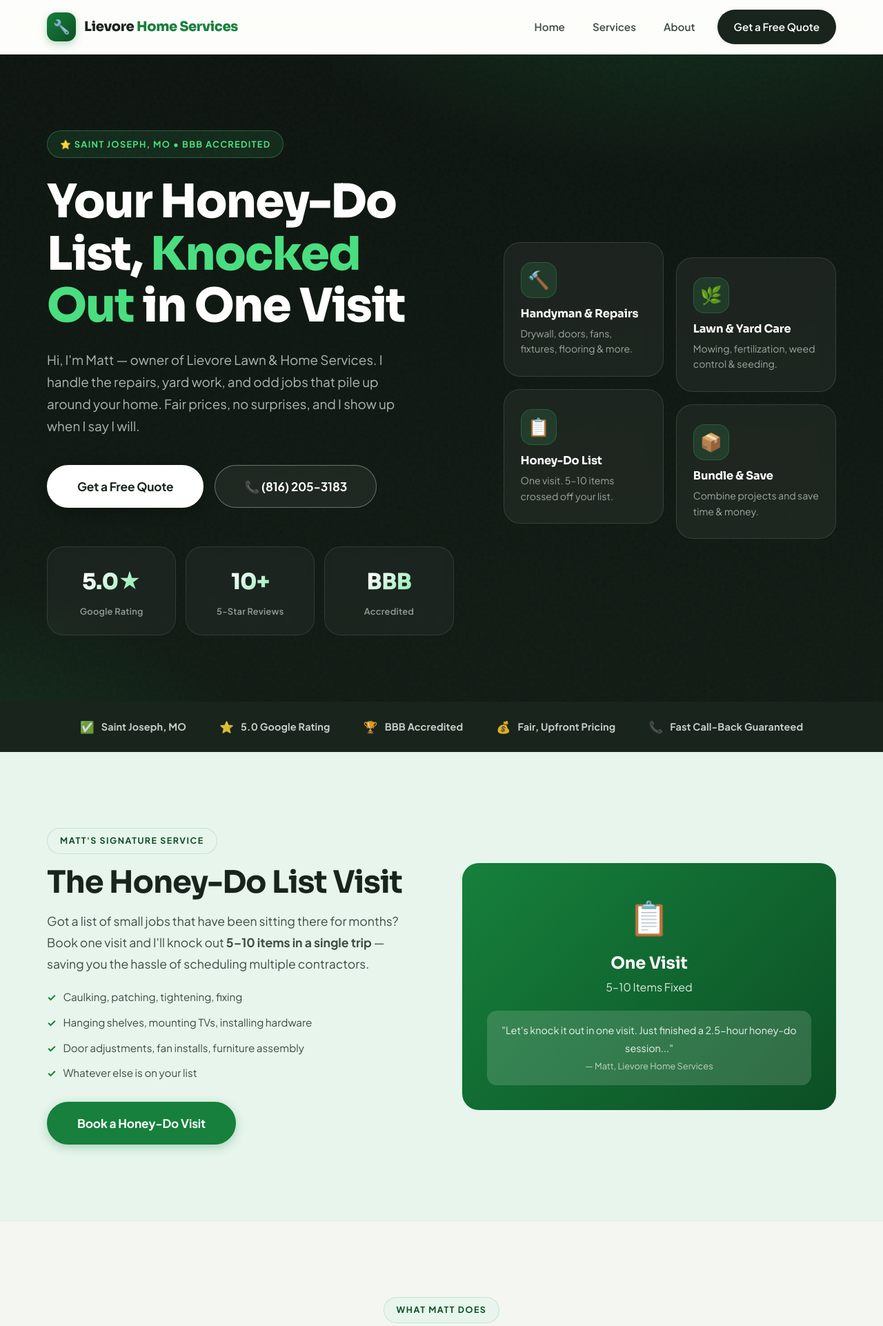
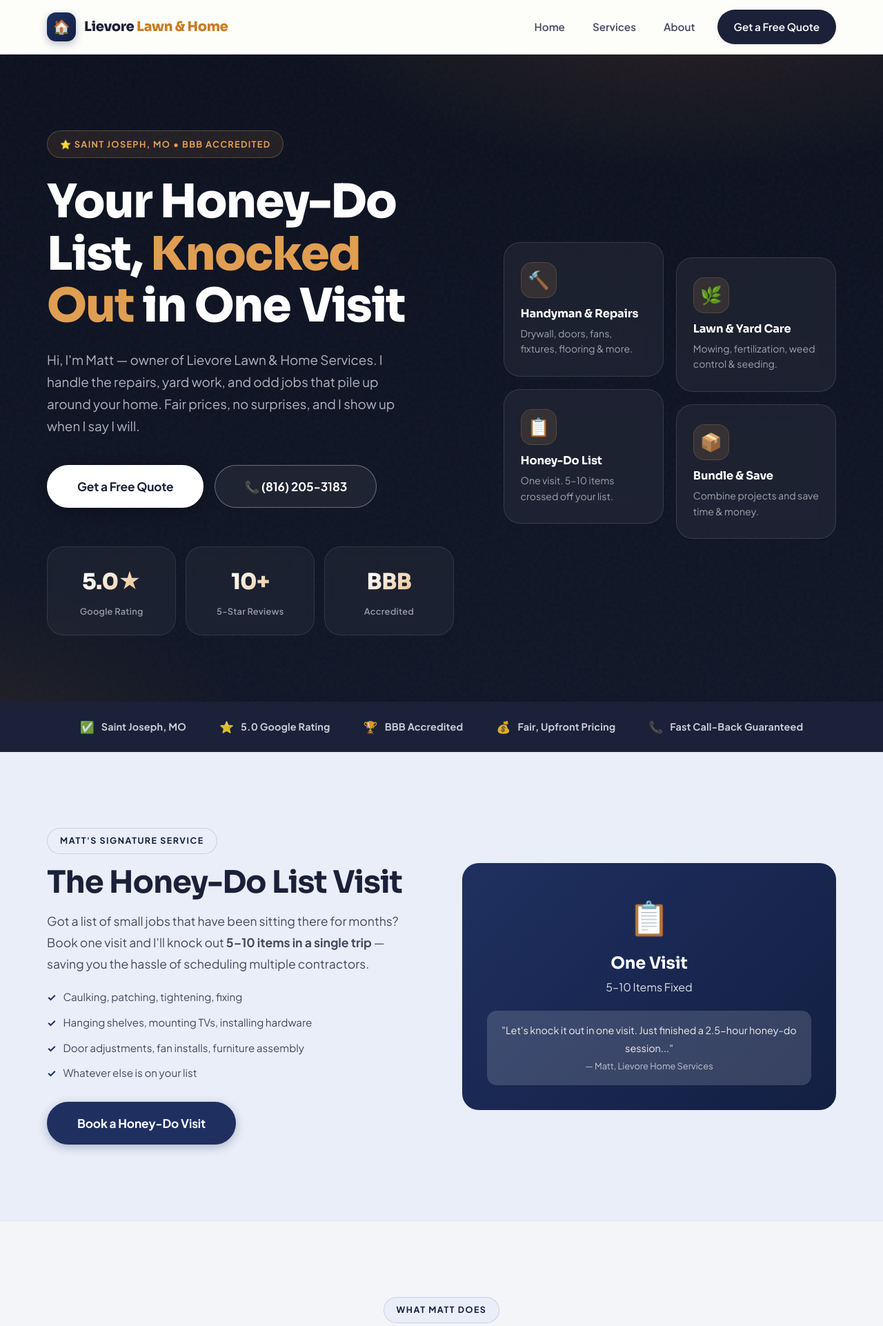
Before and after one commit to Coeus-Tech/Smartsheet-Attachment-Rename, a WordPress theme: template lievore-home-services-theme/front-page.php in a window 1280 px wide. Shown: the top 1922 px of the page at 69% size. Run offline with PHP 8.4 and a stand-in for WordPress, Linux system fonts and the light colour scheme; the site name, menu and one post (Sample post) are stand-ins, and other content is empty; some libraries are stand-ins or nearby versions.

Commit message:
Reskin theme to navy + copper matching actual logo
Swap the green palette for the navy/copper colors from the real
Lievore Lawn & Home Services logo. Header now displays the uploaded
custom logo on its own (white background) instead of the emoji mark,
falling back to a text wordmark when no logo is set.

https://claude.ai/code/session_01QYE6E9ZRmrfczujEkAhj8H

```diff
--- a/lievore-home-services-theme/assets/css/main.css
+++ b/lievore-home-services-theme/assets/css/main.css
@@ -1,26 +1,26 @@
 /* =========================================================
    LIEVORE LAWN & HOME SERVICES – v2 "Modern" Stylesheet
-   Deep green brand + warm neutrals, oversized type,
+   Navy + copper brand (matches logo), oversized type,
    pill buttons, glass cards, soft shadows.
    ========================================================= */
 
 /* ---------- Design Tokens ---------- */
 :root {
   /* Brand — green, matching the Lievore logo */
-  --color-primary:     #16803c;
-  --color-primary-dk:  #0c4f24;
-  --color-primary-lt:  #e7f5ec;
-  --color-accent:      #f59e0b;
-  --color-accent-dk:   #d97706;
+  --color-primary:     #1f3060;
+  --color-primary-dk:  #131f42;
+  --color-primary-lt:  #e9eef8;
+  --color-accent:      #c97c24;
+  --color-accent-dk:   #a8631a;
 
   /* Neutrals — warm, not sterile */
-  --color-dark:        #0d1410;
-  --color-ink:         #18241c;
-  --color-mid:         #3f4b43;
-  --color-muted:       #6b7a70;
-  --color-border:      #e4e8e2;
+  --color-dark:        #0c1220;
+  --color-ink:         #1a2138;
+  --color-mid:         #424a60;
+  --color-muted:       #6c7488;
+  --color-border:      #e3e6ee;
   --color-bg:          #fdfdfb;
-  --color-bg-alt:      #f4f6f1;
+  --color-bg-alt:      #f3f5f9;
 
   --font-body: 'Plus Jakarta Sans', -apple-system, BlinkMacSystemFont, 'Segoe UI', sans-serif;
   --font-heading: 'Sora', 'Plus Jakarta Sans', -apple-system, sans-serif;
@@ -31,7 +31,7 @@
   --shadow-sm: 0 1px 2px rgba(13,20,16,.05), 0 2px 8px rgba(13,20,16,.04);
   --shadow:    0 6px 24px rgba(13,20,16,.08);
   --shadow-lg: 0 20px 50px rgba(13,20,16,.14);
-  --glow:      0 0 60px rgba(34,197,94,.25);
+  --glow:      0 0 60px rgba(201,124,36,.25);
 
   --max-width: 1200px;
   --section-py: 110px;
@@ -107,12 +107,12 @@ p:last-child { margin-bottom: 0; }
   padding: 7px 18px;
   border-radius: var(--radius-pill);
   margin-bottom: 16px;
-  border: 1px solid rgba(22,128,60,.15);
+  border: 1px solid rgba(31,48,96,.15);
 }
 .section--dark .section-tag {
-  background: rgba(34,197,94,.12);
-  color: #4ade80;
-  border-color: rgba(74,222,128,.25);
+  background: rgba(201,124,36,.12);
+  color: #e09e52;
+  border-color: rgba(224,158,82,.25);
 }
 
 /* ---------- Buttons ---------- */
@@ -137,14 +137,14 @@ p:last-child { margin-bottom: 0; }
   background: var(--color-primary);
   color: #fff;
   border-color: var(--color-primary);
-  box-shadow: 0 4px 14px rgba(22,128,60,.3);
+  box-shadow: 0 4px 14px rgba(31,48,96,.3);
 }
 .btn-primary:hover {
   background: var(--color-primary-dk);
   border-color: var(--color-primary-dk);
   color: #fff;
   transform: translateY(-2px);
-  box-shadow: 0 8px 24px rgba(22,128,60,.38);
+  box-shadow: 0 8px 24px rgba(31,48,96,.38);
 }
 .btn-outline {
   background: transparent;
@@ -239,9 +239,15 @@ p:last-child { margin-bottom: 0; }
   color: #fff;
   font-size: 1.25rem;
   flex-shrink: 0;
-  box-shadow: 0 4px 12px rgba(22,128,60,.3);
+  box-shadow: 0 4px 12px rgba(31,48,96,.3);
 }
-.logo-text span { color: var(--color-primary); }
+.logo-text span { color: var(--color-accent); }
+.site-logo .custom-logo,
+.site-logo img {
+  max-height: 58px;
+  width: auto;
+  display: block;
+}
 
 .site-nav { display: flex; align-items: center; gap: 4px; }
 .site-nav a {
@@ -269,9 +275,9 @@ p:last-child { margin-bottom: 0; }
 /* ---------- Hero ---------- */
 .hero {
   background:
-    radial-gradient(1100px 600px at 78% -20%, rgba(34,197,94,.22), transparent 60%),
-    radial-gradient(800px 500px at -5% 110%, rgba(34,197,94,.12), transparent 55%),
-    linear-gradient(180deg, #0c130e 0%, #0f1a12 100%);
+    radial-gradient(1100px 600px at 78% -20%, rgba(201,124,36,.22), transparent 60%),
+    radial-gradient(800px 500px at -5% 110%, rgba(201,124,36,.12), transparent 55%),
+    linear-gradient(180deg, #0b101f 0%, #0f1526 100%);
   color: #fff;
   padding: 110px 0 96px;
   position: relative;
@@ -296,9 +302,9 @@ p:last-child { margin-bottom: 0; }
   display: inline-flex;
   align-items: center;
   gap: 8px;
-  background: rgba(74,222,128,.1);
-  border: 1px solid rgba(74,222,128,.3);
-  color: #4ade80;
+  background: rgba(224,158,82,.1);
+  border: 1px solid rgba(224,158,82,.3);
+  color: #e09e52;
   font-size: .8rem;
   font-weight: 700;
   letter-spacing: .1em;
@@ -312,11 +318,11 @@ p:last-child { margin-bottom: 0; }
   margin-bottom: 24px;
   text-wrap: balance;
 }
-.hero h1 em, .hero h1 .accent { font-style: normal; color: #4ade80; }
+.hero h1 em, .hero h1 .accent { font-style: normal; color: #e09e52; }
 .hero-sub {
   font-size: 1.18rem;
   line-height: 1.7;
-  color: rgba(230,235,231,.75);
+  color: rgba(230,233,240,.75);
   margin-bottom: 40px;
   max-width: 520px;
 }
@@ -336,18 +342,18 @@ p:last-child { margin-bottom: 0; }
   backdrop-filter: blur(6px);
   transition: border-color .3s, background .3s;
 }
-.hero-stat:hover { border-color: rgba(74,222,128,.4); background: rgba(74,222,128,.05); }
+.hero-stat:hover { border-color: rgba(224,158,82,.4); background: rgba(224,158,82,.05); }
 .hero-stat .num {
   font-family: var(--font-heading);
   font-size: 2rem;
   font-weight: 800;
   letter-spacing: -0.02em;
-  background: linear-gradient(135deg, #fff 30%, #4ade80);
+  background: linear-gradient(135deg, #fff 30%, #e09e52);
   -webkit-background-clip: text;
   background-clip: text;
   -webkit-text-fill-color: transparent;
 }
-.hero-stat .label { font-size: .8rem; font-weight: 600; color: rgba(230,235,231,.6); margin-top: 4px; letter-spacing: .02em; }
+.hero-stat .label { font-size: .8rem; font-weight: 600; color: rgba(230,233,240,.6); margin-top: 4px; letter-spacing: .02em; }
 
 .hero-visual { display: flex; flex-direction: column; gap: 18px; }
 .hero-cards-grid { display: grid; grid-template-columns: 1fr 1fr; gap: 18px; }
@@ -370,7 +376,7 @@ p:last-child { margin-bottom: 0; }
 .hero-card:nth-child(4) { transform: translateY(22px); }
 .hero-card:nth-child(4):hover { transform: translateY(16px); }
 .hero-card h3 { color: #fff; font-size: 1.02rem; margin-bottom: 8px; }
-.hero-card p { font-size: .88rem; line-height: 1.6; color: rgba(230,235,231,.65); margin: 0; }
+.hero-card p { font-size: .88rem; line-height: 1.6; color: rgba(230,233,240,.65); margin: 0; }
 .hero-card .icon {
   font-size: 1.6rem;
   margin-bottom: 14px;
@@ -378,8 +384,8 @@ p:last-child { margin-bottom: 0; }
   width: 52px; height: 52px;
   align-items: center;
   justify-content: center;
-  background: rgba(74,222,128,.12);
-  border: 1px solid rgba(74,222,128,.2);
+  background: rgba(224,158,82,.12);
+  border: 1px solid rgba(224,158,82,.2);
   border-radius: 16px;
 }
 
@@ -402,7 +408,7 @@ p:last-child { margin-bottom: 0; }
   font-size: .9rem;
   font-weight: 700;
   letter-spacing: .01em;
-  color: rgba(230,235,231,.85);
+  color: rgba(230,233,240,.85);
 }
 .trust-item .icon { font-size: 1.05rem; }
 
--- a/lievore-home-services-theme/footer.php
+++ b/lievore-home-services-theme/footer.php
@@ -11,8 +11,8 @@ $phone_clean = preg_replace( '/[^0-9+]/', '', $phone );
       <!-- Brand -->
       <div class="footer-brand">
         <a href="<?php echo esc_url( home_url( '/' ) ); ?>" class="site-logo" style="color:#fff; text-decoration:none; display:inline-flex; align-items:center; gap:10px; font-size:1.1rem; font-weight:800;">
-          <div class="logo-icon">🔧</div>
-          <span>Lievore <span style="color:#60a5fa;">Home Services</span></span>
+          <div class="logo-icon">🏠</div>
+          <span>Lievore <span style="color:#e09e52;">Lawn &amp; Home</span></span>
         </a>
         <p>Handyman repairs &amp; lawn care in Saint Joseph, MO. Matt handles it personally — fair price, great work, every time.</p>
       </div>
--- a/lievore-home-services-theme/header.php
+++ b/lievore-home-services-theme/header.php
@@ -14,18 +14,14 @@
     <div class="header-inner">
 
       <!-- Logo -->
-      <a href="<?php echo esc_url( home_url( '/' ) ); ?>" class="site-logo" rel="home">
-        <div class="logo-icon" aria-hidden="true">🔧</div>
-        <div class="logo-text">
-          <?php
-          if ( function_exists( 'the_custom_logo' ) && has_custom_logo() ) {
-            the_custom_logo();
-          } else {
-            echo 'Lievore <span>Home Services</span>';
-          }
-          ?>
-        </div>
-      </a>
+      <?php if ( function_exists( 'has_custom_logo' ) && has_custom_logo() ) : ?>
+        <div class="site-logo"><?php the_custom_logo(); ?></div>
+      <?php else : ?>
+        <a href="<?php echo esc_url( home_url( '/' ) ); ?>" class="site-logo" rel="home">
+          <div class="logo-icon" aria-hidden="true">🏠</div>
+          <div class="logo-text">Lievore <span>Lawn &amp; Home</span></div>
+        </a>
+      <?php endif; ?>
 
       <!-- Navigation -->
       <nav class="site-nav" id="primary-nav" role="navigation" aria-label="Primary">
```
Also changed, not shown: other parts of lievore-home-services-theme/assets/css/main.css (+35 -35 lines), 1 other file.
